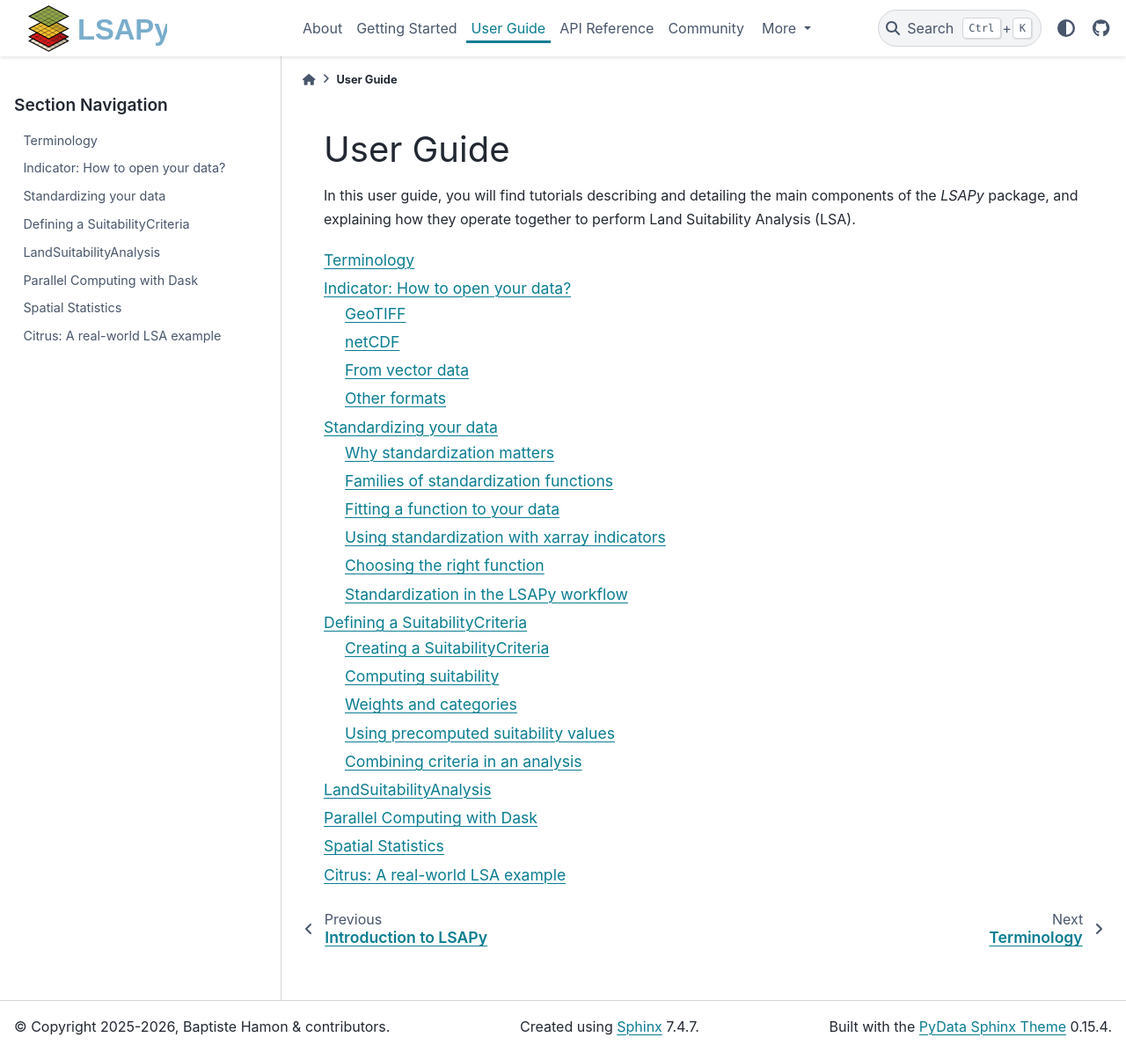
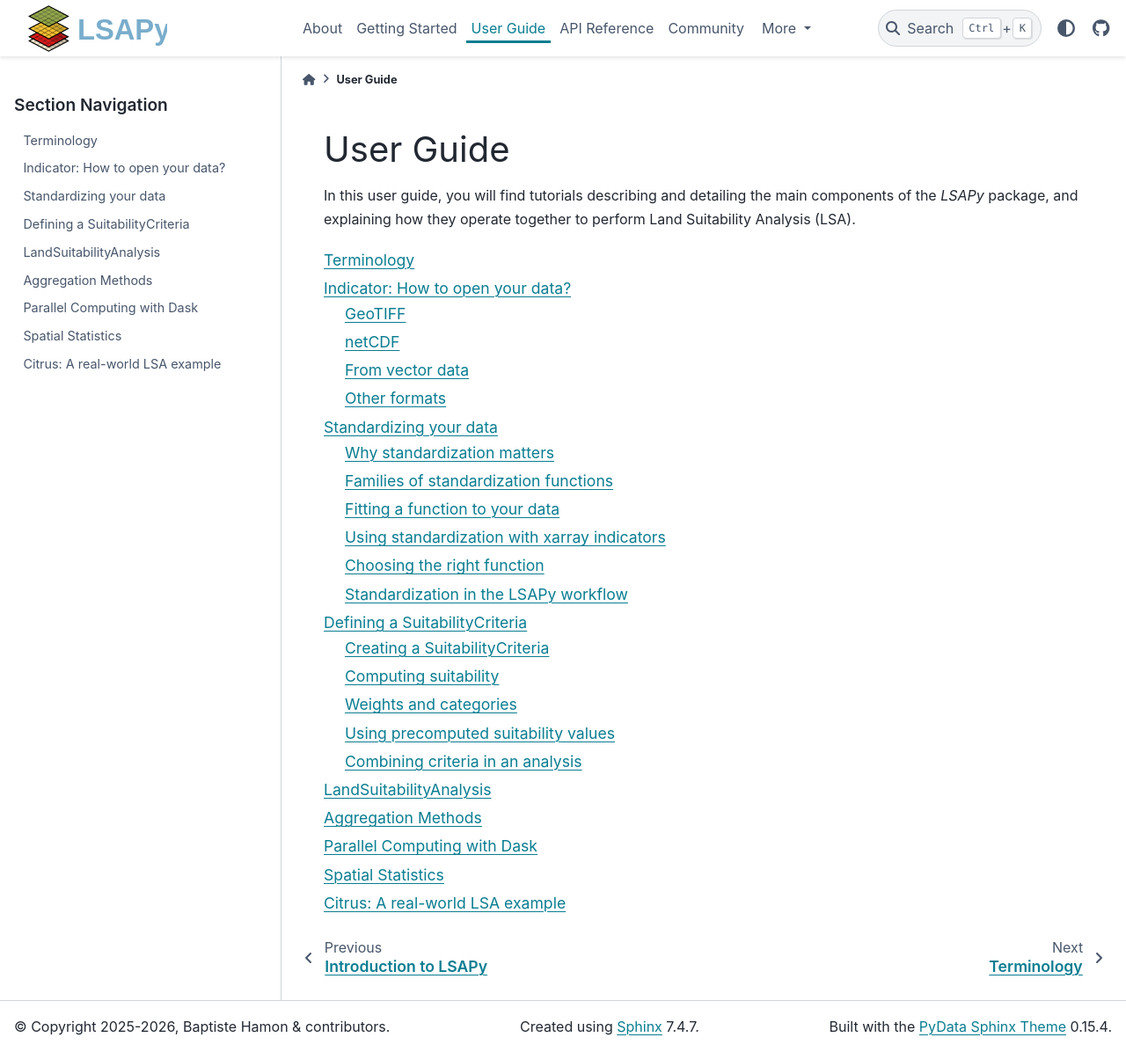
Before and after one commit to baptistehamon/lsapy, a Sphinx documentation site: the page built from docs/user-guide/index.rst, in a window 1280 px wide and 1196 px high. Shown: the whole window at 88% size. Built offline with Sphinx 7.4.7 and the PyData theme 0.15.4, drawn with Linux system fonts in a browser that asks for light colours.

Commit message:
Add aggregation user-guide

```diff
--- /dev/null
+++ b/docs/user-guide/aggregation.md
@@ -0,0 +1,5 @@
+---
+file_format: mystnb
+---
+
+# Aggregation Methods
--- a/docs/user-guide/index.rst
+++ b/docs/user-guide/index.rst
@@ -15,6 +15,7 @@ and explaining how they operate together to perform Land Suitability Analysis (L
    standardization
    suitability-criteria
    lsa
+   aggregation
    dask
    spatial-statistics
    citrus-example
```
